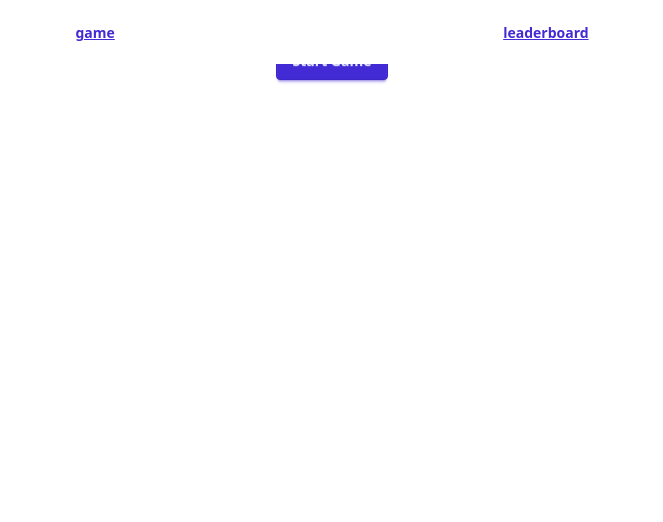
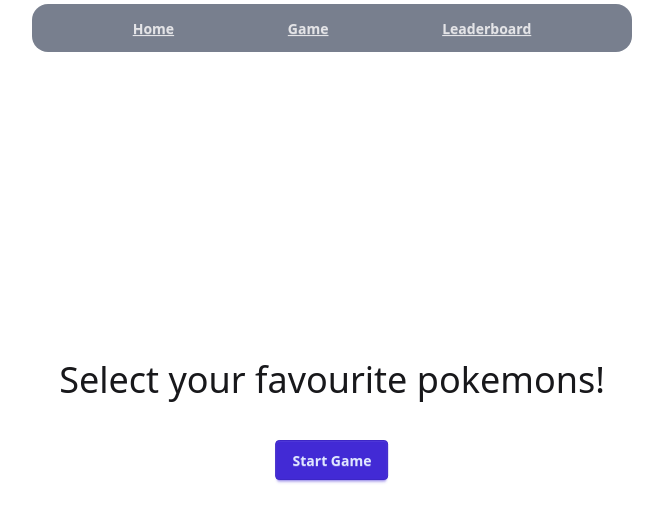
Before and after one commit to acsermely/pokemon-test, a SvelteKit app: page / in a window 1280 px wide. Shown: the top 522 px of the page, without its empty margins (308-971 px from the left). Built offline with nearby package versions, Linux system fonts and the light colour scheme.

Commit message:
style fixes in light mode

```diff
--- a/package.json
+++ b/package.json
@@ -12,7 +12,8 @@
 		"check:watch": "svelte-kit sync && svelte-check --tsconfig ./tsconfig.json --watch",
 		"format": "prettier --write .",
 		"lint": "prettier --check . && eslint .",
-		"server:dev": " node ./poke-server/index.js"
+		"run:all": "npm-run-all -p -r dev dev:server",
+		"dev:server": " node ./poke-server/index.js"
 	},
 	"devDependencies": {
 		"@eslint/compat": "^1.2.5",
@@ -26,6 +27,7 @@
 		"eslint-config-prettier": "^10.0.1",
 		"eslint-plugin-svelte": "^3.0.0",
 		"globals": "^16.0.0",
+		"npm-run-all": "^4.1.5",
 		"prettier": "^3.4.2",
 		"prettier-plugin-svelte": "^3.3.3",
 		"prettier-plugin-tailwindcss": "^0.6.11",
--- a/src/lib/components/LeaderboardCard.svelte
+++ b/src/lib/components/LeaderboardCard.svelte
@@ -7,7 +7,7 @@
 
 <div class="flex flex-col w-full items-center p-5 my-5 border-2 rounded-2xl max-w-[400px]"
 	class:border-amber-400={ranking == 0 && pokemon.vote_count > 0}
-	class:border-white={ranking == 1 && pokemon.vote_count > 0}
+	class:border-gray-400={ranking == 1 && pokemon.vote_count > 0}
 	class:border-amber-800={ranking == 2 && pokemon.vote_count > 0}
 >
 	<img class="max-w-[200px]" src={pokemon.img} alt={`${pokemon.name}_img`}>
--- a/src/routes/+layout.svelte
+++ b/src/routes/+layout.svelte
@@ -5,13 +5,14 @@
 </script>
 
 <div class="flex flex-col-reverse sm:flex-col w-full min-h-[100dvh]">
-	<nav class="fixed bottom-0 left-0 sm:top-0	h-fit w-full">
-		<div class=" flex w-full items-center justify-evenly p-3 bg-base-100">
-			<a class="btn btn-link" href="/game">game</a>
-			<a class="btn btn-link" href="/leaderboard">leaderboard</a>
+	<nav class="fixed bottom-0 left-0 sm:top-0	h-fit w-full flex justify-center">
+		<div class=" flex w-full items-center justify-evenly p-1 sm:m-1 bg-gray-500/90 sm:rounded-2xl sm:max-w-[600px]">
+			<a class="btn btn-link text-neutral-content" href="/game">Home</a>
+			<a class="btn btn-link text-neutral-content" href="/game">Game</a>
+			<a class="btn btn-link text-neutral-content" href="/leaderboard">Leaderboard</a>
 		</div>
 	</nav>
-	<div class="mb-10 sm:mt-10 w-full max-h-full flex flex-col sm:flex-row content-stretch flex-1 justify-center overflow-auto">
+	<div class="mb-10 sm:mt-14 w-full max-h-full flex flex-col sm:flex-row content-stretch flex-1 justify-center overflow-auto">
 		{@render children()}
 	</div>
 </div>
--- a/src/routes/+page.svelte
+++ b/src/routes/+page.svelte
@@ -1,6 +1,7 @@
 <script lang="ts">
 
 </script>
-<div class="w-full h-full flex justify-center content-stretch">
+<div class="fixed top-1/2 left-1/2 -translate-1/2 flex flex-col items-center">
+	<h1 class="text-4xl p-10 text-center">Select your favourite pokemons!</h1>
 	<a href="/game" class="btn btn-primary">Start Game</a>
 </div>
--- a/src/routes/game/+page.svelte
+++ b/src/routes/game/+page.svelte
@@ -2,10 +2,7 @@
 	import PokemonCard from "../../lib/components/PokemonCard.svelte";
 	import type { PokemonData } from "../../lib/models/Pokemon";
 
-
 	let { data }: {data: {pokemons: Array<PokemonData>}} = $props();
-
-	console.log(data.pokemons)
 </script>
 <div class="flex flex-col sm:flex-row items-center justify-center">
 	{#if data.pokemons.length > 1}
```
Also changed, not shown: 1 other file (tests, documents, lock files or other folders).
